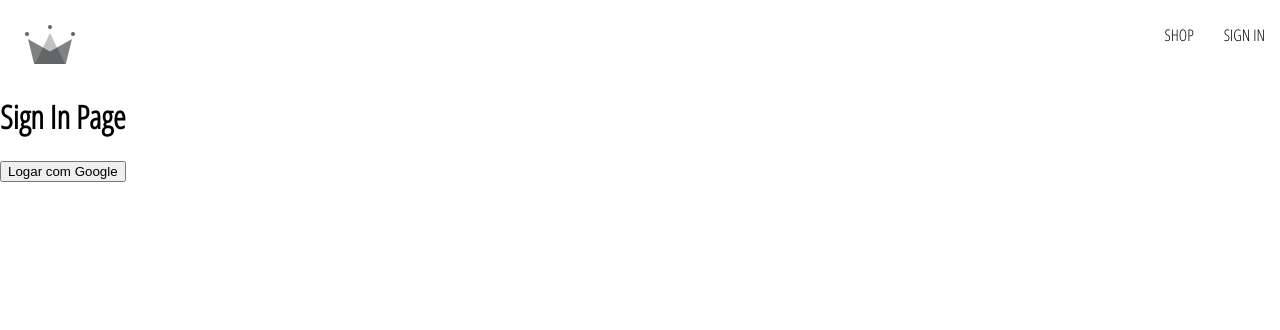
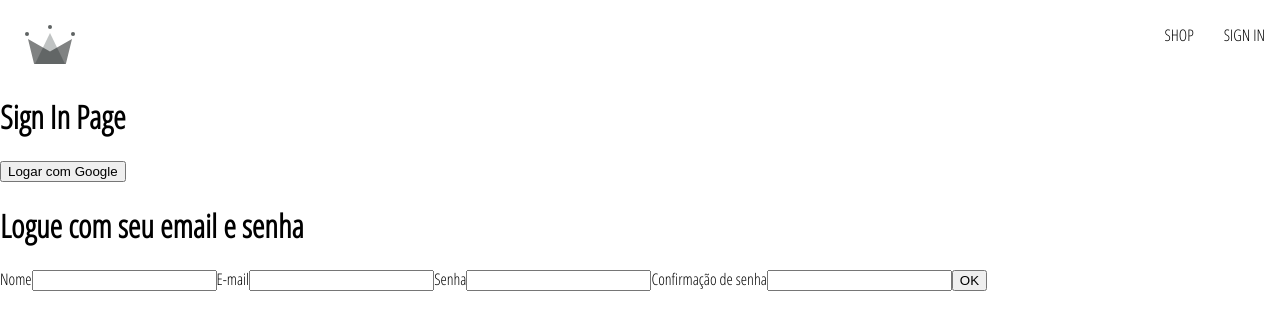
Before and after one commit to brleal/crwn-clothing, a React (Create React App) app: page /sign-in in a window 1280 px wide. Shown: the top 330 px of the page. Built offline with nearby package versions, Linux system fonts and the light colour scheme.

Commit message:
Aula 98 - Login form

```diff
--- /dev/null
+++ b/src/components/sign-up-form/sign-up-form.component.jsx
@@ -0,0 +1,54 @@
+import {useState} from 'react';
+
+import {createAuthUserWithEmailAndPassword} from '../../utils/firebase/firebase.utils';
+
+const defaultFormFields = {
+    displayName: '',
+    email: '',
+    password: '',
+    confirmPassword: ''
+};
+
+const SignUpForm = () => {
+
+    const [formFields, setFormFields] = useState(defaultFormFields);
+    const {displayName, email, password, confirmPassword} = formFields;
+
+    console.log(formFields);
+
+    const handleSubmit = async (event) => {
+        event.preventDefault();
+
+        //createAuthUserWithEmailAndPassword
+        //TODO desafio
+    };
+
+    const handleChange = (event) => {
+        const {name, value} = event.target;
+        setFormFields({...formFields, [name]: value});
+    };
+
+    return (
+        <div>
+            <h1>Logue com seu email e senha</h1>
+            <form onSubmit={() => {
+            }}>
+                <label>Nome</label>
+                <input type='text' required onChange={handleChange} name='displayName' value={displayName}/>
+
+                <label>E-mail</label>
+                <input type='email' required onChange={handleChange} name='email' value={email}/>
+
+                <label>Senha</label>
+                <input type='password' required onChange={handleChange} name='password' value={password}/>
+
+                <label>Confirmação de senha</label>
+                <input type='password' required onChange={handleChange} name='confirmPassword' value={confirmPassword}/>
+
+                <button type='submit'>OK</button>
+            </form>
+        </div>
+    )
+}
+
+export default SignUpForm;
--- a/src/routes/sign-in/sign-in.component.jsx
+++ b/src/routes/sign-in/sign-in.component.jsx
@@ -1,6 +1,24 @@
-import {signInWithGooglePopup,createUserDocumentFromAuth} from '../../utils/firebase/firebase.utils'
+import {useEffect} from 'react';
+import {getRedirectResult} from 'firebase/auth';
+
+import {
+    auth,
+    signInWithGooglePopup,
+    signInWithGoogleRedirect,
+    createUserDocumentFromAuth,
+} from '../../utils/firebase/firebase.utils'
+
+import SignUpForm from '../../components/sign-up-form/sign-up-form.component';
 
 const SignIn = () => {
+    /*    useEffect(() => {
+            async function logar() {
+                const response = await getRedirectResult(auth);
+                if (response) {
+                    const userDocRef = await createUserDocumentFromAuth(response.user);
+                }
+            }
+        }, []);*/
 
     const logGoogleUser = async () => {
         const {user} = await signInWithGooglePopup();
@@ -11,6 +29,8 @@ const SignIn = () => {
         <div>
             <h1>Sign In Page</h1>
             <button onClick={logGoogleUser}>Logar com Google</button>
+            {/* <button onClick={signInWithGoogleRedirect}>Logar com Google Redirect</button>*/}
+            <SignUpForm/>
         </div>
     );
 }
--- a/src/utils/firebase/firebase.utils.js
+++ b/src/utils/firebase/firebase.utils.js
@@ -1,5 +1,11 @@
 import {initializeApp} from 'firebase/app';
-import {getAuth, signInWithRedirect, signInWithPopup, GoogleAuthProvider} from 'firebase/auth';
+import {
+    getAuth,
+    signInWithRedirect,
+    signInWithPopup,
+    GoogleAuthProvider,
+    createUserWithEmailAndPassword
+} from 'firebase/auth';
 import {getFirestore, doc, getDoc, setDoc} from 'firebase/firestore';
 
 //quando registra essa app no site do firebase, ele disponibiliza esses JS abaixo:
@@ -19,18 +25,21 @@ const firebaseConfig = {
 // Initialize Firebase
 const firebaseApp = initializeApp(firebaseConfig);
 
-const provider = new GoogleAuthProvider();
+const googleProvider = new GoogleAuthProvider();
 
-provider.setCustomParameters({
+googleProvider.setCustomParameters({
     prompt: 'select_account'
 });
 
 export const auth = getAuth();
-export const signInWithGooglePopup = () => signInWithPopup(auth, provider);
+export const signInWithGooglePopup = () => signInWithPopup(auth, googleProvider);
+export const signInWithGoogleRedirect = () => signInWithRedirect(auth, googleProvider);
 
 export const db = getFirestore();
 
 export const createUserDocumentFromAuth = async (userAuth) => {
+    if (!userAuth) return;
+
     const userDocRef = doc(db, 'users', userAuth.uid);
     console.log(userDocRef);
 
@@ -56,3 +65,8 @@ export const createUserDocumentFromAuth = async (userAuth) => {
 
     return userDocRef;
 };
+
+export const createAuthUserWithEmailAndPassword = async (email, password) => {
+    if (!email || !password) return;
+    return await createAuthUserWithEmailAndPassword(auth, email, password);
+};
```
